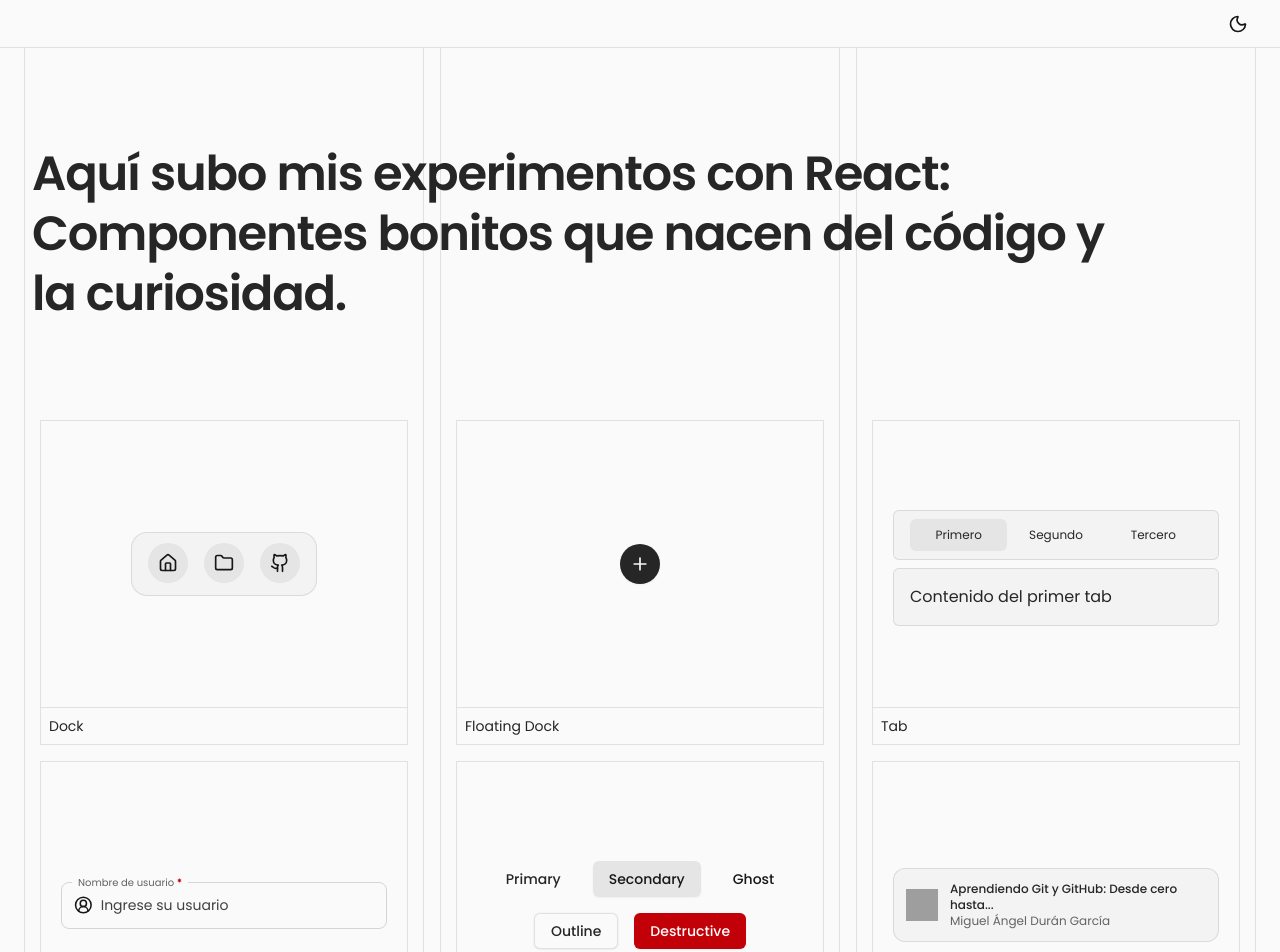
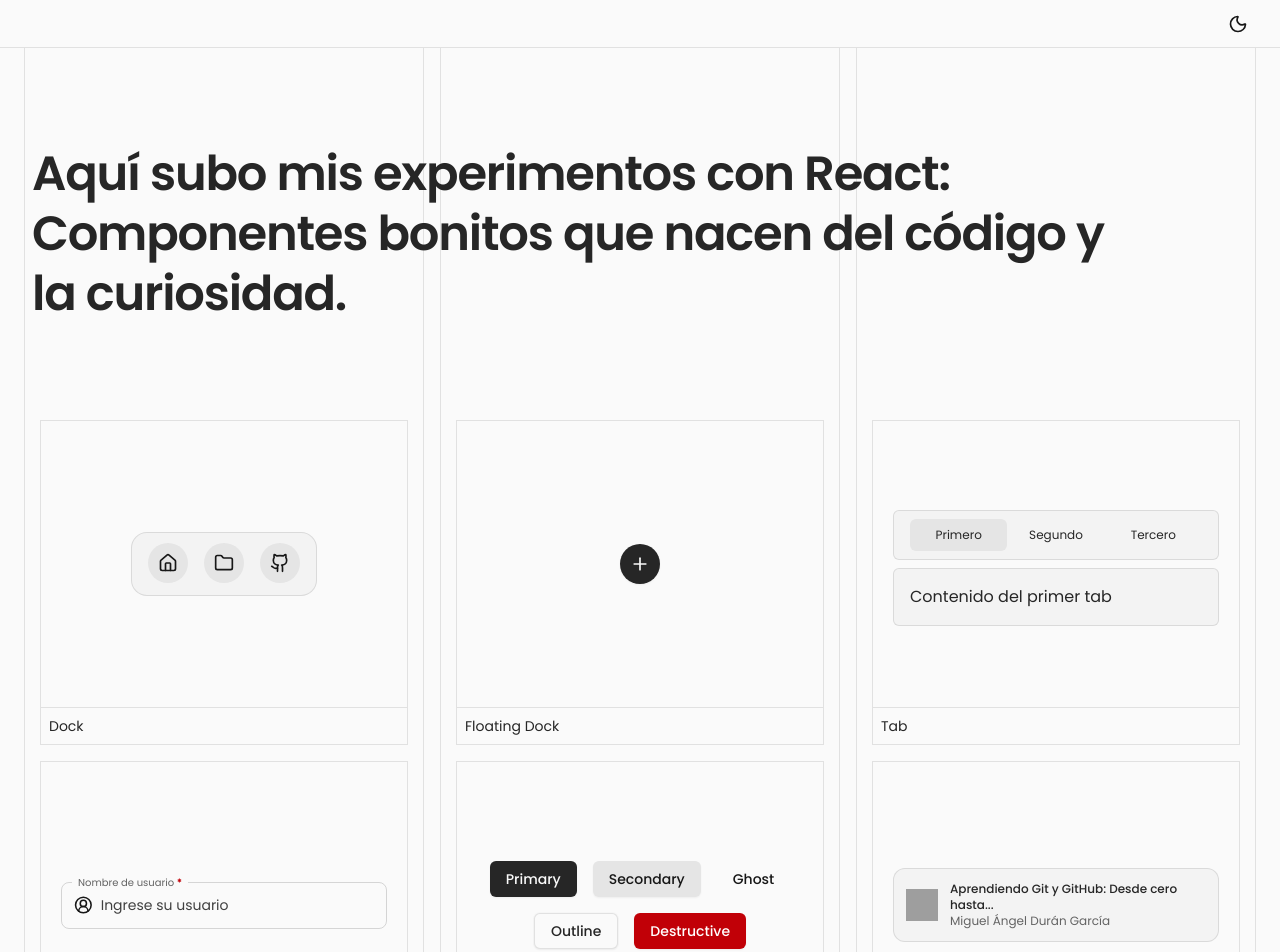
Before and after one commit to Alexisxde/alexisxde-lab, a Next.js app: page / in a window 1280 px wide. Shown: the top 952 px of the page. Built offline with nearby package versions, Linux system fonts and the light colour scheme; grey boxes are pictures that could not be loaded.

Commit message:
add variant error

```diff
--- a/components/examples/buttons.tsx
+++ b/components/examples/buttons.tsx
@@ -3,7 +3,7 @@ import Button from "@/components/ui/button"
 export default function Buttons() {
 	return (
 		<div className="flex flex-wrap items-center justify-center gap-4">
-			<Button variant={"default"}>Primary</Button>
+			<Button>Primary</Button>
 			<Button variant={"secondary"}>Secondary</Button>
 			<Button variant={"ghost"}>Ghost</Button>
 			<Button variant={"outline"}>Outline</Button>
```
